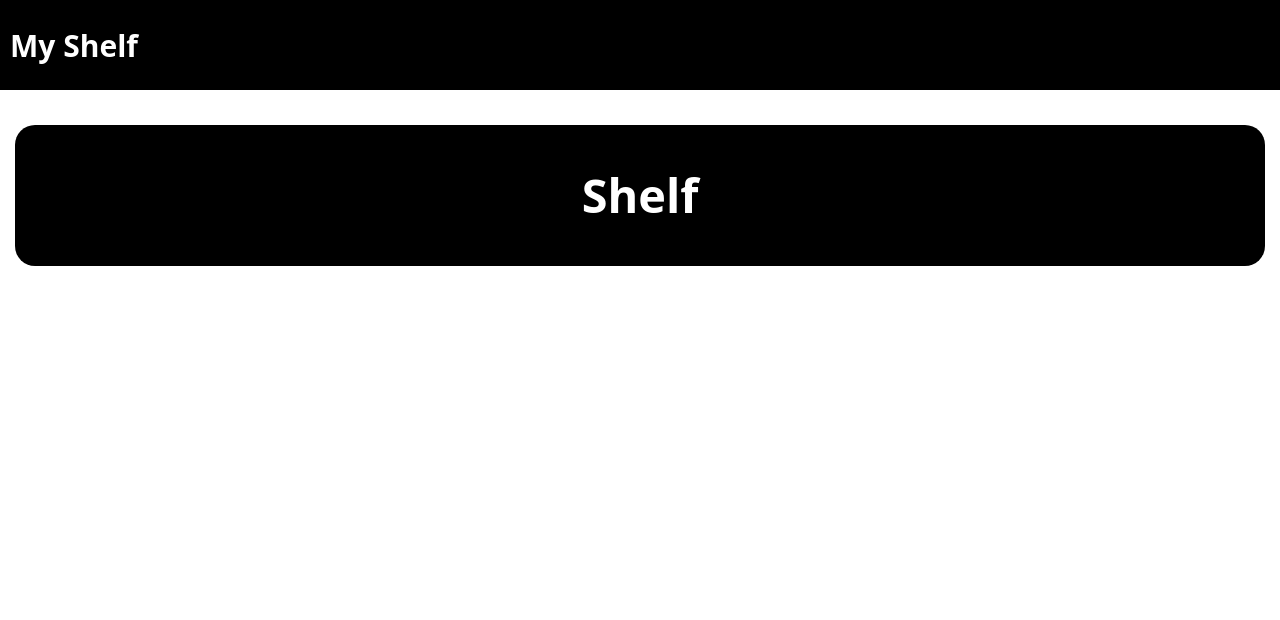
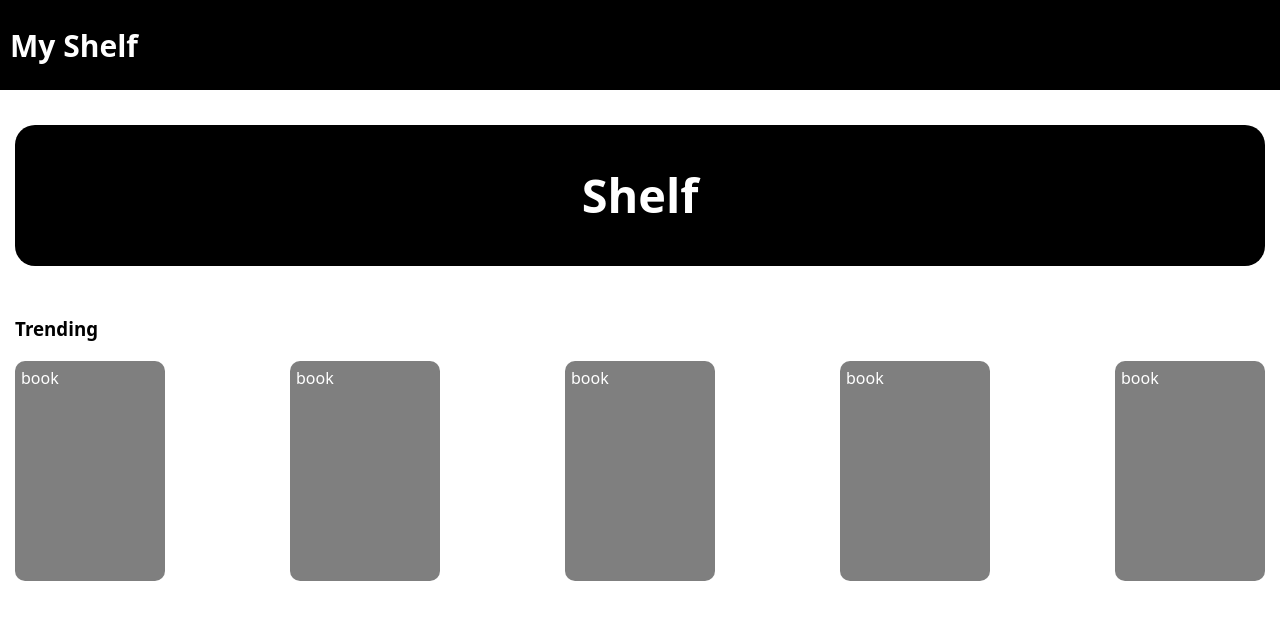
Before and after one commit to RachidPy3/book-shelf, a React (Create React App) app in the folder shelf/: page / in a window 1280 px wide. Shown: the top 620 px of the page. Built offline with nearby package versions, Linux system fonts and the light colour scheme.

Commit message:
added Trending Section

```diff
--- a/shelf/src/components/Trending.css
+++ b/shelf/src/components/Trending.css
@@ -0,0 +1,37 @@
+.trending-container {
+  padding: 15px;
+}
+
+h3 {
+  margin-bottom: 20px;
+}
+
+.books-container {
+  display: flex;
+  align-items: center;
+  justify-content: space-between;
+}
+
+.books-container > div {
+  padding: 6px;
+  width: 150px;
+  height: 220px;
+  border-radius: 10px;
+  background: rgba(0, 0, 0, 0.5);
+  color: white;
+  cursor: pointer;
+}
+
+.books-container > div:hover {
+  width: 165px;
+  background: rgba(0, 0, 0);
+}
+
+@media screen and (max-width: 600px) {
+  .books-container {
+    display: flex;
+    align-items: center;
+    justify-content: space-between;
+    flex-direction: column;
+  }
+}
--- a/shelf/src/components/Trending.jsx
+++ b/shelf/src/components/Trending.jsx
@@ -1,5 +1,28 @@
 import React from "react";
+import "./Trending.css";
 
 export const Trending = () => {
-  return <div></div>;
+  return (
+    <div className="trending-container">
+      <h3>Trending</h3>
+
+      <div className="books-container">
+        <div>
+          <p>book</p>
+        </div>
+        <div>
+          <p>book</p>
+        </div>
+        <div>
+          <p>book</p>
+        </div>
+        <div>
+          <p>book</p>
+        </div>
+        <div>
+          <p>book</p>
+        </div>
+      </div>
+    </div>
+  );
 };
```
